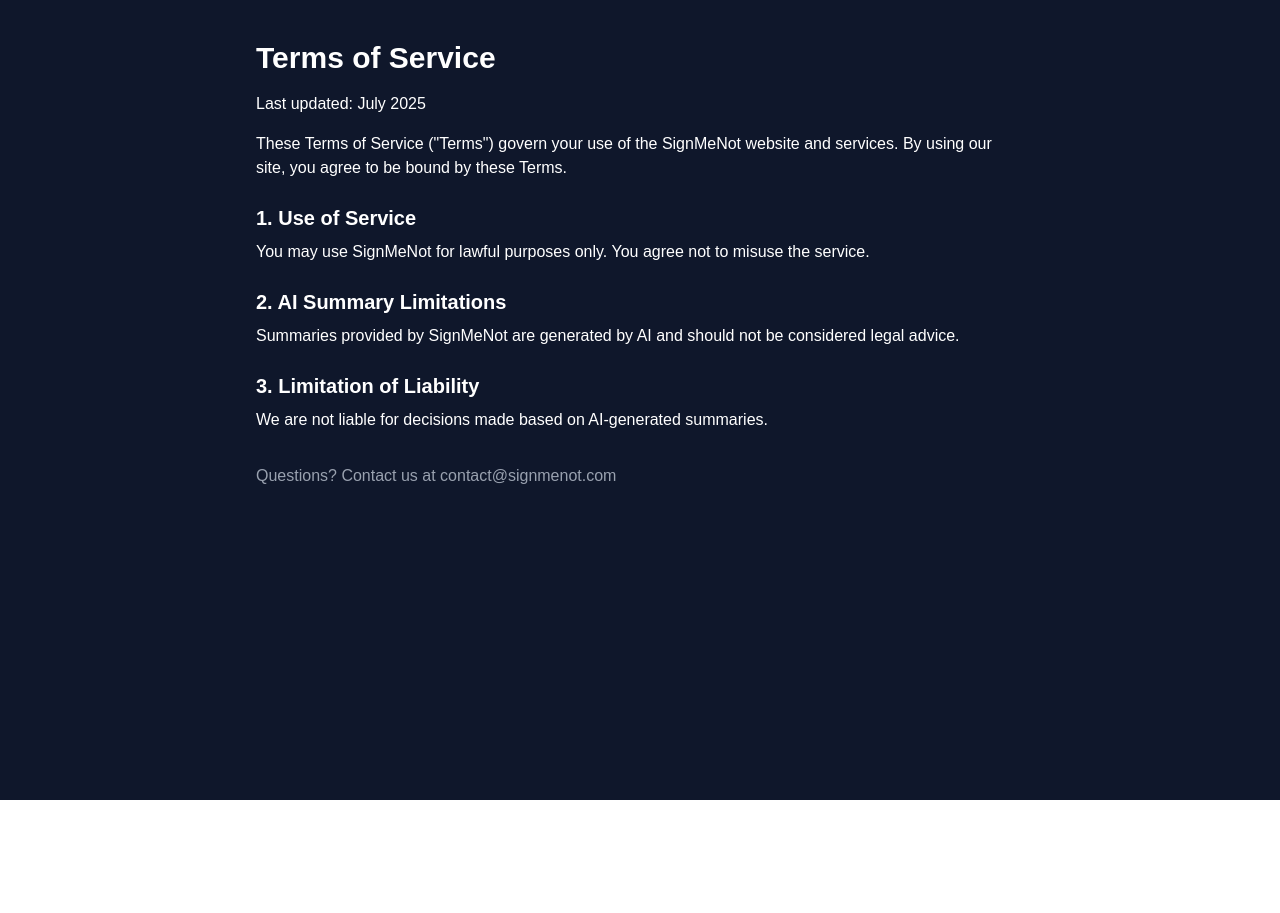
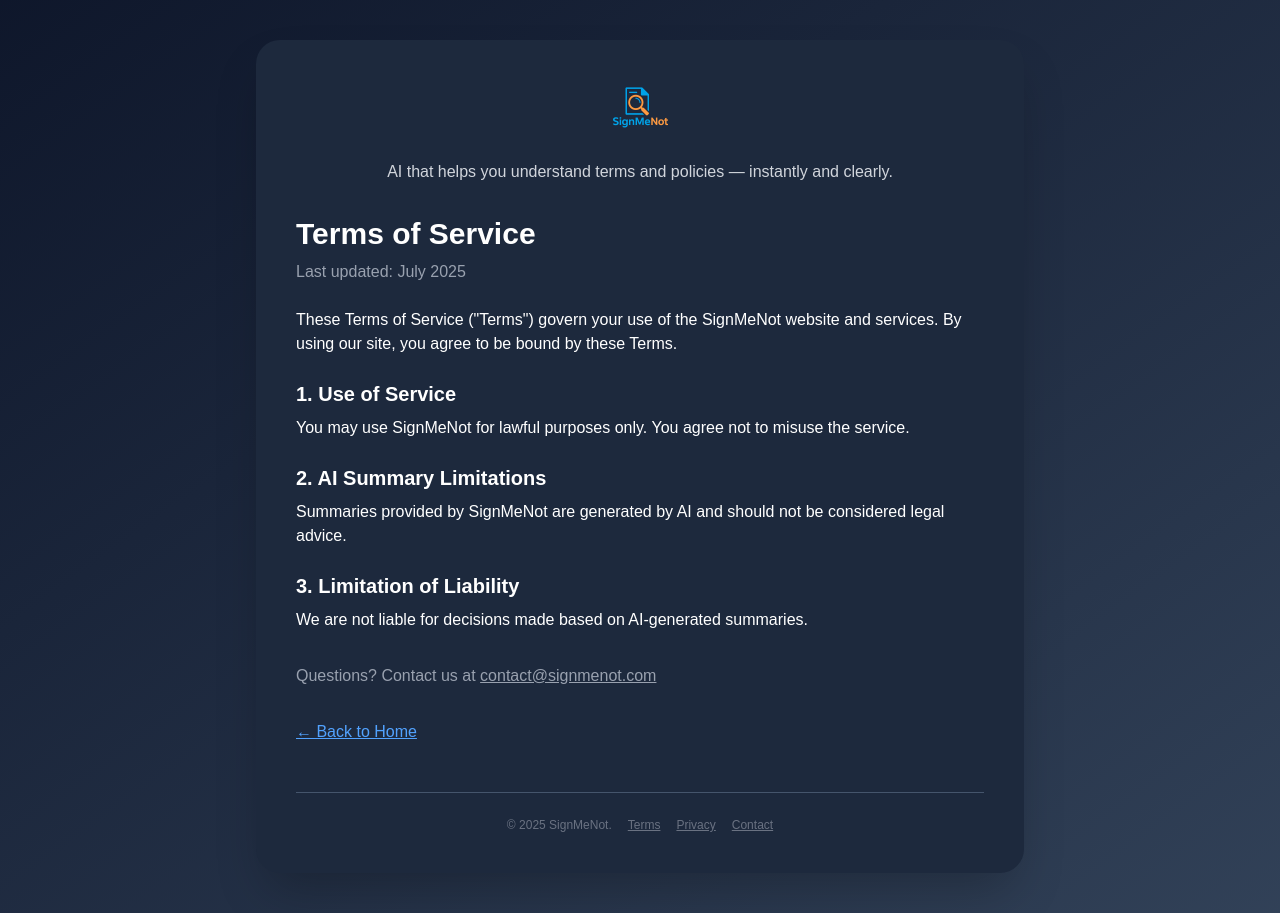
Before and after one commit to armana916/signmenot, a Next.js app: page /terms in a window 1280 px wide. Before the commit the page ends 800 px from the top, so only its background shows below. Built offline with nearby package versions, Linux system fonts and the light colour scheme.

Commit message:
style: add consistent header, footer, and back link to Terms & Privacy pages

```diff
--- a/pages/privacy.tsx
+++ b/pages/privacy.tsx
@@ -1,4 +1,8 @@
-import Head from 'next/head';
+// pages/privacy.js
+
+import Head from 'next/head'
+import Image from 'next/image'
+import Link from 'next/link'
 
 export default function Privacy() {
   return (
@@ -7,21 +11,69 @@
         <title>Privacy Policy – SignMeNot</title>
         <meta name="robots" content="noindex" />
       </Head>
-      <div className="min-h-screen px-6 py-10 bg-slate-900 text-white">
-        <div className="max-w-3xl mx-auto">
-          <h1 className="text-3xl font-bold mb-4">Privacy Policy</h1>
-          <p className="mb-4">Last updated: July 2025</p>
+
+      <main className="min-h-screen bg-gradient-to-br from-slate-900 to-slate-700 text-white flex items-start justify-center px-4 py-10">
+        <div className="bg-slate-800 rounded-3xl shadow-2xl w-full max-w-3xl p-8 md:p-10">
+
+          {/* Header */}
+          <header className="text-center mb-8">
+            <div className="mx-auto mb-4 w-48 h-16 relative">
+              <Image
+                src="/logo.png"
+                alt="SignMeNot Logo"
+                fill
+                style={{ objectFit: 'contain' }}
+              />
+            </div>
+            <p className="text-gray-300 text-sm md:text-base">
+              AI that helps you understand terms and policies — instantly and clearly.
+            </p>
+          </header>
+
+          {/* Privacy Content */}
+          <article className="prose prose-invert max-w-none">
+            <h1 className="text-3xl font-bold mb-2">Privacy Policy</h1>
+            <p className="text-gray-400 mb-6">Last updated: July 2025</p>
+
             <p className="mb-4">
               SignMeNot does not collect, store, or share your personal data. All uploaded or pasted content is processed temporarily for summarization and not retained.
             </p>
+
             <h2 className="text-xl font-semibold mt-6 mb-2">1. Data Processing</h2>
-          <p className="mb-4">We use AI APIs to generate summaries. Your data is not stored after processing.</p>
+            <p className="mb-4">
+              We use AI APIs to generate summaries. Your data is not stored after processing.
+            </p>
+
             <h2 className="text-xl font-semibold mt-6 mb-2">2. Analytics</h2>
-          <p className="mb-4">We may use privacy-friendly analytics like Vercel Analytics or Plausible.</p>
+            <p className="mb-4">
+              We may use privacy-friendly analytics like Vercel Analytics or Plausible.
+            </p>
+
             <h2 className="text-xl font-semibold mt-6 mb-2">3. Contact</h2>
-          <p className="mb-4">For questions, email us at contact@signmenot.com</p>
+            <p className="mb-4">
+              For questions, email us at{' '}
+              <a href="mailto:contact@signmenot.com" className="underline hover:text-white">
+                contact@signmenot.com
+              </a>
+            </p>
+          </article>
+
+          {/* Back Link */}
+          <div className="mt-8">
+            <Link href="/" className="inline-block text-blue-400 hover:text-blue-300 underline">
+              ← Back to Home
+            </Link>
           </div>
+
+          {/* Footer */}
+          <footer className="mt-12 text-center text-xs text-gray-500 border-t border-slate-600 pt-6">
+            © {new Date().getFullYear()} SignMeNot.
+            <Link href="/terms" className="ml-4 underline hover:text-white">Terms</Link>
+            <Link href="/privacy" className="ml-4 underline hover:text-white">Privacy</Link>
+            <a href="mailto:support@signmenot.com" className="ml-4 underline hover:text-white">Contact</a>
+          </footer>
         </div>
+      </main>
     </>
-  );
+  )
 }
--- a/pages/terms.tsx
+++ b/pages/terms.tsx
@@ -1,4 +1,8 @@
-import Head from 'next/head';
+// pages/terms.js
+
+import Head from 'next/head'
+import Image from 'next/image'
+import Link from 'next/link'
 
 export default function Terms() {
   return (
@@ -7,22 +11,70 @@
         <title>Terms of Service – SignMeNot</title>
         <meta name="robots" content="noindex" />
       </Head>
-      <div className="min-h-screen px-6 py-10 bg-slate-900 text-white">
-        <div className="max-w-3xl mx-auto">
-          <h1 className="text-3xl font-bold mb-4">Terms of Service</h1>
-          <p className="mb-4">Last updated: July 2025</p>
+
+      <main className="min-h-screen bg-gradient-to-br from-slate-900 to-slate-700 text-white flex items-start justify-center px-4 py-10">
+        <div className="bg-slate-800 rounded-3xl shadow-2xl w-full max-w-3xl p-8 md:p-10">
+
+          {/* Header */}
+          <header className="text-center mb-8">
+            <div className="mx-auto mb-4 w-48 h-16 relative">
+              <Image
+                src="/logo.png"
+                alt="SignMeNot Logo"
+                fill
+                style={{ objectFit: 'contain' }}
+              />
+            </div>
+            <p className="text-gray-300 text-sm md:text-base">
+              AI that helps you understand terms and policies — instantly and clearly.
+            </p>
+          </header>
+
+          {/* Terms Content */}
+          <article className="prose prose-invert max-w-none">
+            <h1 className="text-3xl font-bold mb-2">Terms of Service</h1>
+            <p className="text-gray-400 mb-6">Last updated: July 2025</p>
+
             <p className="mb-4">
               These Terms of Service ("Terms") govern your use of the SignMeNot website and services. By using our site, you agree to be bound by these Terms.
             </p>
+
             <h2 className="text-xl font-semibold mt-6 mb-2">1. Use of Service</h2>
-          <p className="mb-4">You may use SignMeNot for lawful purposes only. You agree not to misuse the service.</p>
+            <p className="mb-4">
+              You may use SignMeNot for lawful purposes only. You agree not to misuse the service.
+            </p>
+
             <h2 className="text-xl font-semibold mt-6 mb-2">2. AI Summary Limitations</h2>
-          <p className="mb-4">Summaries provided by SignMeNot are generated by AI and should not be considered legal advice.</p>
+            <p className="mb-4">
+              Summaries provided by SignMeNot are generated by AI and should not be considered legal advice.
+            </p>
+
             <h2 className="text-xl font-semibold mt-6 mb-2">3. Limitation of Liability</h2>
-          <p className="mb-4">We are not liable for decisions made based on AI-generated summaries.</p>
-          <p className="mt-8 text-gray-400">Questions? Contact us at contact@signmenot.com</p>
+            <p className="mb-4">
+              We are not liable for decisions made based on AI-generated summaries.
+            </p>
+
+            <p className="mt-8 text-gray-400">
+              Questions? Contact us at <a href="mailto:contact@signmenot.com" className="underline hover:text-white">contact@signmenot.com</a>
+            </p>
+          </article>
+
+          {/* Back Link */}
+          <div className="mt-8">
+            <Link href="/" className="inline-block text-blue-400 hover:text-blue-300 underline">
+              ← Back to Home
+            </Link>
           </div>
+
+          {/* Footer */}
+          <footer className="mt-12 text-center text-xs text-gray-500 border-t border-slate-600 pt-6">
+            © {new Date().getFullYear()} SignMeNot.
+            <Link href="/terms" className="ml-4 underline hover:text-white">Terms</Link>
+            <Link href="/privacy" className="ml-4 underline hover:text-white">Privacy</Link>
+            <a href="mailto:support@signmenot.com" className="ml-4 underline hover:text-white">Contact</a>
+          </footer>
         </div>
+      </main>
     </>
-  );
+  )
 }
```
Lines whose indentation alone changed are shown as unchanged.
